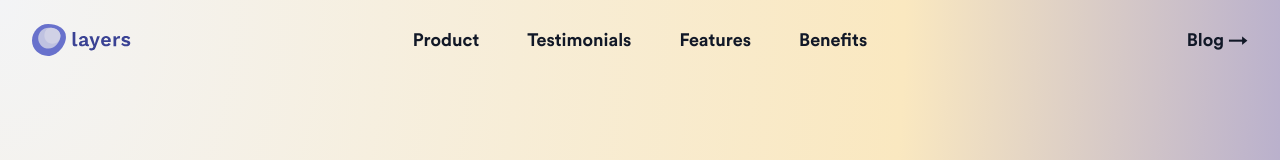
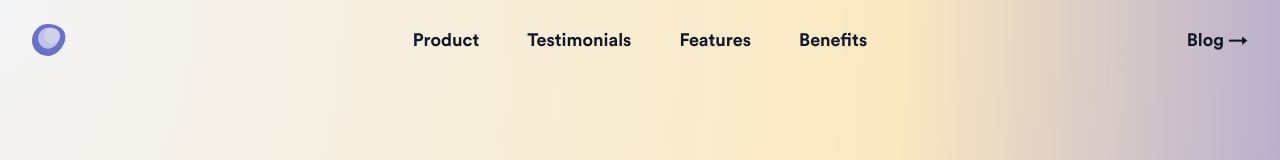
Before and after one commit to layers-ai/layers-website, a Next.js app: page / in a window 1280 px wide. Shown: the top 160 px of the page. Built offline with nearby package versions, Linux system fonts and the light colour scheme.

Commit message:
Update logo.

```diff
--- a/src/components/Header.jsx
+++ b/src/components/Header.jsx
@@ -25,7 +25,11 @@ export default function Header() {
         <div className="flex lg:flex-1">
           <a href="/" className="-m-1.5 p-1.5">
             <span className="sr-only">layers journal app</span>
-            <img className="h-8 w-auto" src="/images/layers-logo.svg" alt="" />
+            <img
+              className="h-8 w-auto"
+              src="/images/layers-logo-icon-only.svg"
+              alt=""
+            />
           </a>
         </div>
         <div className="flex lg:hidden">
@@ -65,10 +69,10 @@ export default function Header() {
         <Dialog.Panel className="fixed inset-y-0 right-0 z-50 w-full overflow-y-auto bg-white px-6 py-6 sm:max-w-sm sm:ring-1 sm:ring-gray-900/10">
           <div className="flex items-center justify-between">
             <a href="#" className="-m-1.5 p-1.5">
-              <span className="sr-only">Your Company</span>
+              <span className="sr-only">Layers</span>
               <img
                 className="h-8 w-auto"
-                src="https://tailwindui.com/img/logos/mark.svg?color=indigo&shade=600"
+                src="/images/layers-logo-icon-only.svg"
                 alt=""
               />
             </a>
```
Also changed, not shown: public/images/layers-logo-icon-only.svg (added).
